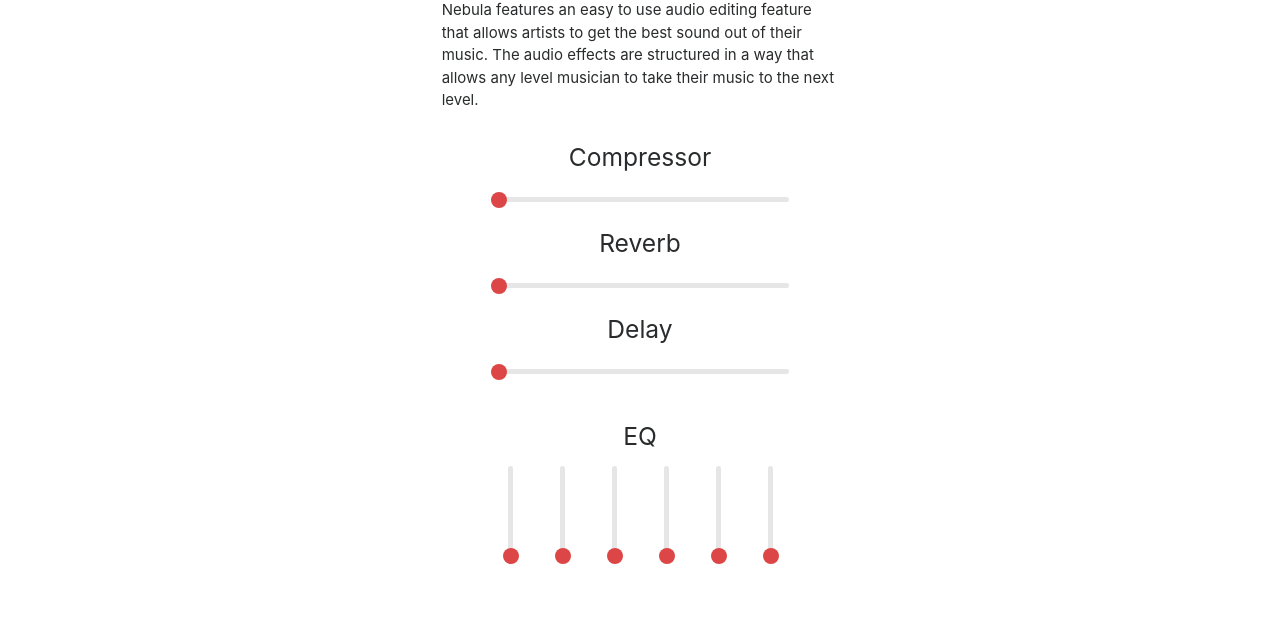
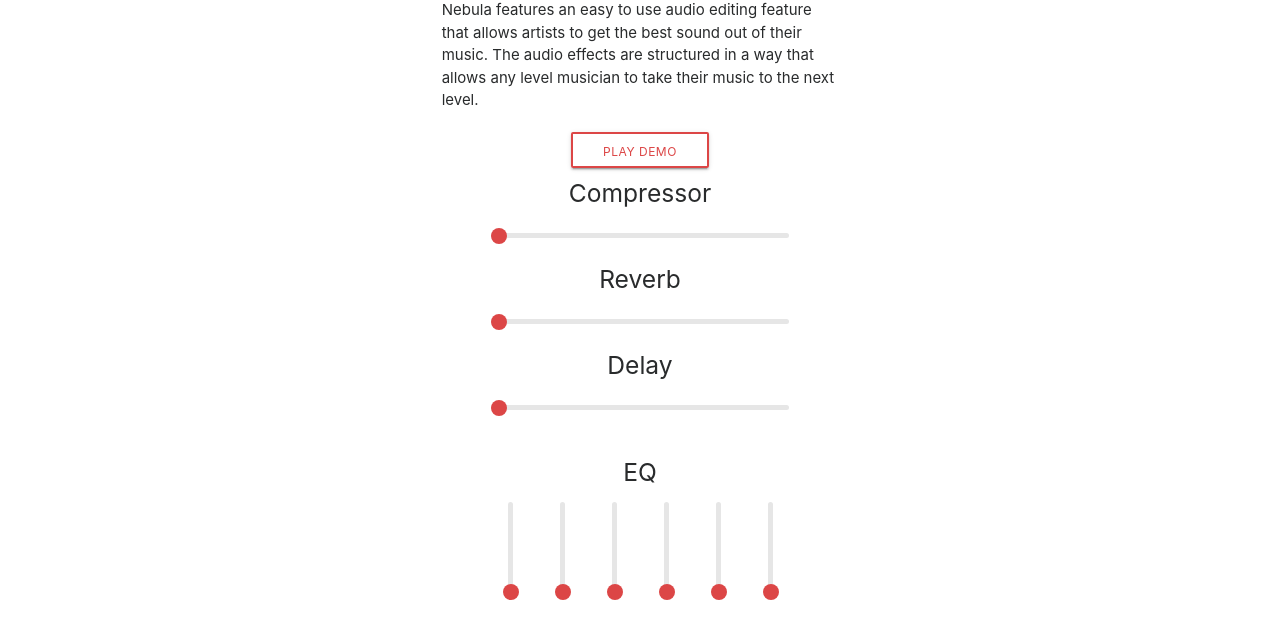
Before and after one commit to taylorpage/nebula-demo, an Angular app: page / in a window 1280 px wide. Shown: the part 2172-2815 px from the top of the page. Built offline with nearby package versions, Linux system fonts and the light colour scheme; what angular2-materialize would draw is missing.

Commit message:
Allow mp3 to be played

```diff
--- a/package.json
+++ b/package.json
@@ -21,6 +21,7 @@
     "@angular/platform-browser": "^4.0.0",
     "@angular/platform-browser-dynamic": "^4.0.0",
     "@angular/router": "^4.0.0",
+    "@types/webaudioapi": "0.0.27",
     "angular2-materialize": "^15.1.9",
     "bootstrap": "^3.3.7",
     "core-js": "^2.4.1",
--- a/src/app/audio-editor/audio-editor.component.html
+++ b/src/app/audio-editor/audio-editor.component.html
@@ -17,8 +17,17 @@
     </div>
 
     <div class="row">
+
+      <!-- Play Button -->
       <div class="col-md-12 text-center">
+        <button class="btn" (click)="toggleAudio()">
+          <span *ngIf="!playing">Play Demo</span>
+          <span *ngIf="playing">Stop Demo</span>
+        </button>
+      </div>
 
+      <!-- Controls -->
+      <div class="col-md-12 text-center">
         <div class="row">
           <div class="col-md-12">
             <h5>Compressor</h5>
@@ -36,7 +45,7 @@
           </div>
         </div>
         <div class="row eq">
-          <!-- <div class="col-md-4"></div> -->
+
           <!-- Equalizer -->
           <div class="col-md-12 text-center">
             <h5 class="pb-5">EQ</h5>
@@ -49,9 +58,8 @@
               <input type="range" class="vertical" formControlName="eqSix" >
             </div>
           </div>
-          <!-- <div class="col-md-4"></div> -->
+
         </div>
-
       </div>
     </div>
   </div>
--- a/src/app/audio-editor/audio-editor.component.ts
+++ b/src/app/audio-editor/audio-editor.component.ts
@@ -9,6 +9,11 @@ import presets from './audio-presets';
   styleUrls: ['./audio-editor.component.scss']
 })
 export class AudioEditorComponent implements OnInit {
+
+
+  private audioContext = new AudioContext();
+  private source: MediaElementAudioSourceNode;
+  public playing = false;
 
   public audioForm: FormGroup;
   private presets = presets;
@@ -51,4 +56,23 @@ export class AudioEditorComponent implements OnInit {
 
     this.setPresetAudioForm(preset, genre);
   }
+
+  toggleAudio() {
+    if (this.source) {
+      this.source.disconnect();
+    }
+
+    if (!this.playing) {
+      const audio = new Audio();
+      audio.src = '../../assets/audio/nebula_demo_loop.mp3';
+      audio.autoplay = true;
+      audio.loop = true;
+
+      this.source = this.audioContext.createMediaElementSource(audio);
+      this.source.connect(this.audioContext.destination);
+    }
+
+    this.playing = !this.playing;
+  }
+
 }
```
Also changed, not shown: 2 other files (tests, documents, lock files or other folders). Lines whose indentation alone changed are shown as unchanged.
